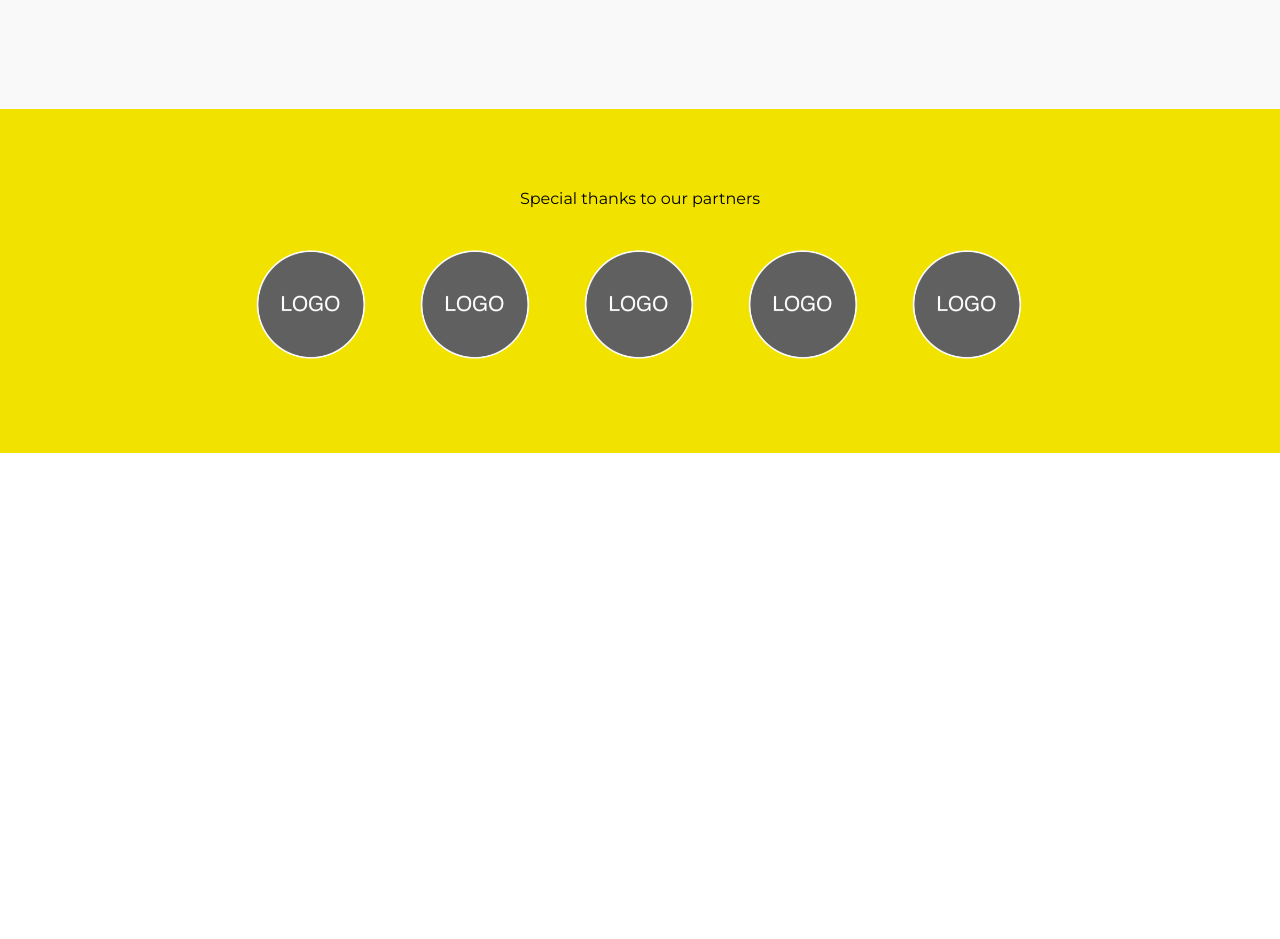
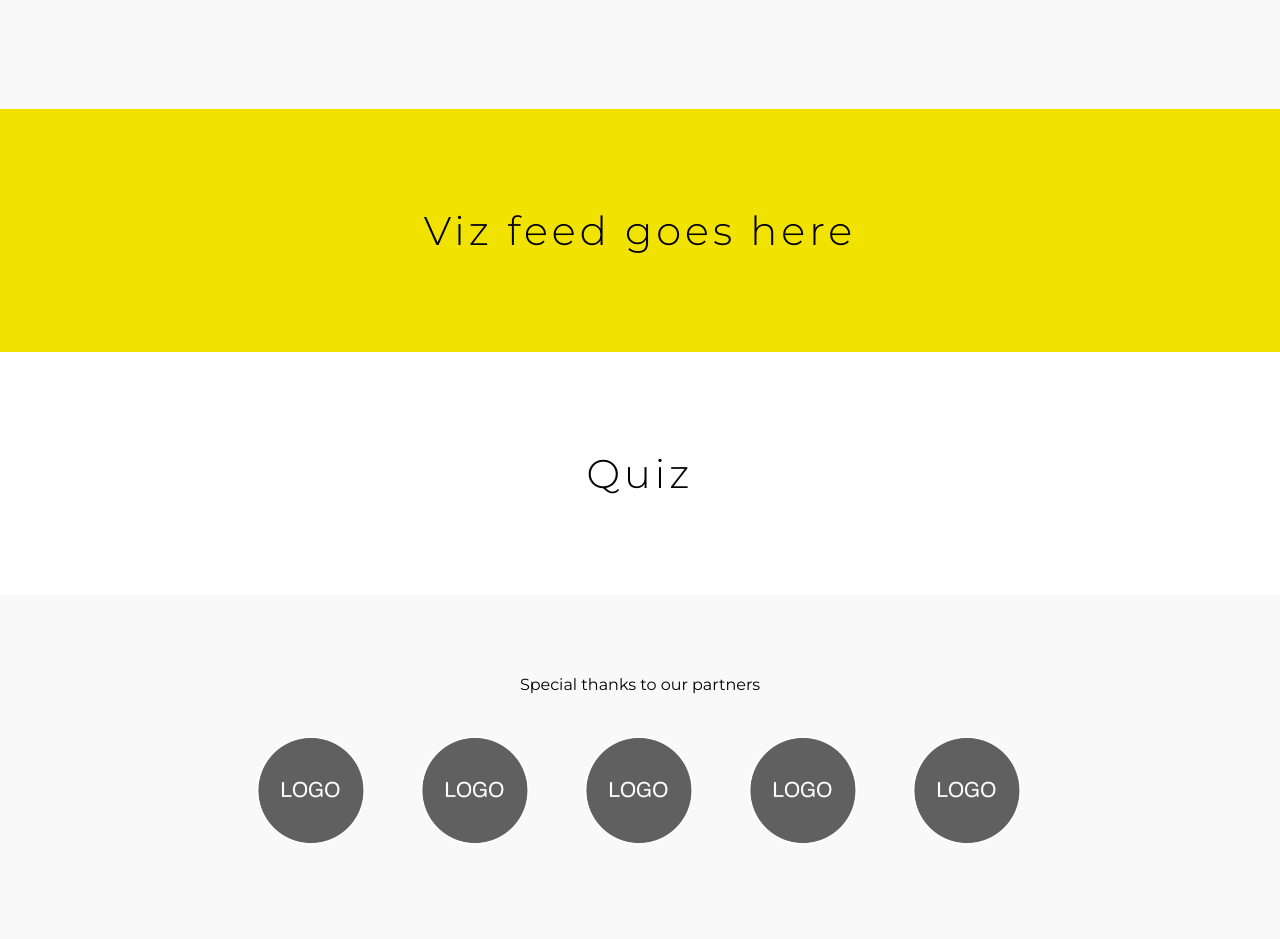
Before and after one commit to katelifelived/zero-excuses, a plain HTML site: page index.html in a window 1280 px wide. Shown: the part 2786-3725 px from the top of the page. Before the commit the page ends 3239 px from the top, so only its background shows below. Drawn offline with nearby package versions, Linux system fonts and the light colour scheme.

Commit message:
placeholder sections

```diff
--- a/css/style.scss
+++ b/css/style.scss
@@ -135,12 +135,18 @@ section{
     color: $light-grey;
   }
 }
-.section-partners{
+.section-brand-primary{
   background: $brand-primary;
-  .logo{
-    max-width: 10em;
-    display: inline;
-  }
+}
+.section-white:{
+  background: #fff;
+}
+.section-grey{
+  background: $lighter-grey;
+}
+.logo{
+  max-width: 10em;
+  display: inline;
 }
 .lead{
   font-family: 'Montserrat', sans-serif;
--- a/index.html
+++ b/index.html
@@ -102,7 +102,7 @@
       <section class="section-blog">
         <div class="container">
           <div class="column-md">
-            <h2 class="">Blog Content</h2>
+            <h2>Blog Content</h2>
             <div class="blog-content row">
               <div class="post">
                 <img class="img-fluid" src="/images/blog-1.jpeg" />
@@ -126,7 +126,20 @@
           </div>
         </div>
       </section>
-      <section class="section-partners">
+      <section class="section-brand-primary">
+        <div class="container">
+          <div class="column-md">
+            <h2>Viz feed goes here</h2>
+          </div>
+        </div>
+      </section>
+      <section class="section-white">
+        <div class="container">
+          <div class="column-md">
+            <h2>Quiz</h2>
+          </div>
+        </div>
+      </section>      <section class="section-grey">
         <div class="container">
           <div class="column-md">
             <p class="lead">Special thanks to our partners</p>
```
Also changed, not shown: css/style.css.
